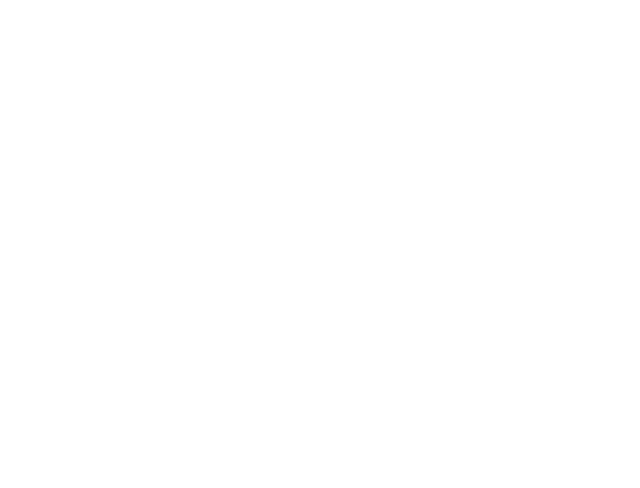
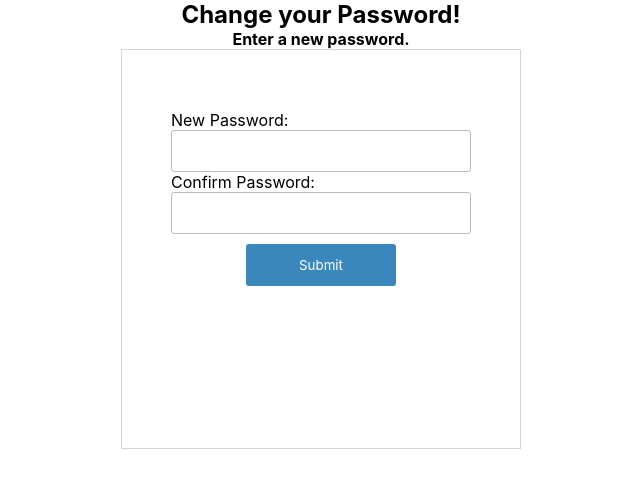
Before and after one commit to EchnoServe/tolo-pay, a React (Create React App) app in the folder tolopay/: page /reset-password/1/1 in a window 1280 px wide. Before the commit this address had no page. Shown: the top 488 px of the page, without its empty margins (319-959 px from the left). Built offline with nearby package versions, Linux system fonts and the light colour scheme.

Commit message:
password reset added

```diff
--- a/tolopay/src/App.js
+++ b/tolopay/src/App.js
@@ -15,6 +15,8 @@ import LoginSuccess from "./Components/login_components/LoginSuccess";
 import Signup from "./Pages/createAccount/CreateAccount";
 import BottomNavbar from "./Components/BottomNav/BottomNavbar";
 import IdleTimerContainer from "./Components/IdleTimer/IdleTimerContainer";
+import EmailReset from "./Pages/EmailReset";
+import ResetPasswordPages from "./Pages/ResetPasswordPages";
 function App() {
   const { user } = useContext(Context);
   const [file, setFile] = useState("");
@@ -45,6 +47,8 @@ function App() {
       <Route path="/signup" element={<Signup />} />
                 <Route path="/login" element={<Login />} />
                 <Route path="/login/success" element={<LoginSuccess />} />
+                <Route path="/password-reset" element={<EmailReset />} />
+                <Route path="/reset-password/:id/:token" element={<ResetPasswordPages />} />
                 <Route path="/"
                     element = {
                         user ?   <Layout title={title} file={file}>
--- /dev/null
+++ b/tolopay/src/Components/login_components/ForgotPassword.jsx
@@ -0,0 +1,61 @@
+import React, { useState } from 'react';
+import {useForm } from 'react-hook-form';
+import { FormStyle, Container, Button, Form, Loading } from '../commonStyles';
+import api from '../../api/api';
+
+
+export const ForgotPassword = props => {
+    const { handleSubmit, register, formState: { errors } } = useForm();
+    const [loading, setLoading] = useState(false);
+
+    const onSubmit = async values => {
+        setLoading(true);
+
+        console.log(values.email);
+
+
+        api.post('/users/forgot-password', {
+            email: values.email
+        }).then(response => {
+            props.sentStatus(response.data.message);
+            console.log(response.data);
+            setLoading(false);
+        }).catch(error => {
+            console.log(error)
+            setLoading(false);
+            props.sentStatus('error')
+        });
+
+    }
+
+  return (
+        <Container style={{flexDirection: 'column', justifyContent: 'flex-start'}}>
+        {
+        loading ?
+        <Loading >
+            <div className='loaderBar'></div>
+        </Loading>
+        : ''
+    }
+        <Form onSubmit={handleSubmit(onSubmit)} style={{marginTop: 120}}>
+            <label>
+                Your Account Email:
+                <FormStyle name='email' type='email'
+                {
+                    ...register("email", {
+                        required: "Required",
+                        pattern: {
+                            value: /^[A-Z0-9._%+-]+@[A-Z0-9.-]+\.[A-Z]{2,}$/i,
+                            message: "Invalid email"
+                        }
+                    })
+                }/>
+            </label>
+            <small style={{color: 'red'}}>{ errors.email && errors.email.message }</small>
+            <Button>Submit</Button>
+        </Form>
+        </Container>
+  )
+}
+
+export default ForgotPassword
--- /dev/null
+++ b/tolopay/src/Components/login_components/PasswordReset.jsx
@@ -0,0 +1,82 @@
+import React, { useState } from 'react';
+import { useNavigate } from 'react-router-dom';
+import { useForm } from 'react-hook-form';
+import { Container, FormStyle, Form, Button, Loading } from '../commonStyles';
+
+import api from '../../api/api';
+
+const PasswordReset = props => {
+    const navigate = useNavigate();
+    const [loading, setLoading] = useState(false);
+
+    const { handleSubmit, register, watch ,formState: { errors } } = useForm();
+    const onSubmit = values => {
+        setLoading(true);
+        api.post('/users/change-password',
+            {
+                id: props.id,
+                token: props.token,
+                password: values.password,
+                confirmPassword: values.confirmPassword
+            }
+        ).then(response => {
+            console.log(response);
+            setLoading(false);
+            navigate('/login');
+        }).catch(error => {
+            console.log(error)
+            setLoading(false);
+            props.onChange('error')
+        });
+        // console.log(values);
+    }
+
+  return (
+    <Container style={{flexDirection: 'column', justifyContent: 'flex-start'}}>
+    {
+        loading ?
+        <Loading >
+            <div className='loaderBar'></div>
+        </Loading>
+        : ''
+    }
+        <Form onSubmit={handleSubmit(onSubmit)} style={{marginTop: 60}}>
+            <label>
+                New Password:
+                <FormStyle name='password' type='password'
+                    {...register("password", { required: "password is required",
+                minLength: {
+                  value: 8,
+                  message: "minimum required length is 8",
+                },
+                maxLength: {
+                  value: 16,
+                  message: "maximum allowed length is 16 ",
+                }
+               })}
+                />
+            </label>
+            <small style={{color: 'red'}}>{ errors.password && errors.password.message }</small>
+            <label>
+                Confirm Password:
+                <FormStyle name='password' type='password'
+                    {
+                        ...register("confirmPassword", {
+                            required: true,
+                            validate: (val) => {
+                                if (watch("password") !== val){
+                                    return "Passwords don't match!"
+                                }
+                            }
+                        })
+                    }
+                />
+            </label>
+            <small style={{color: 'red'}}>{ errors.confirmPassword && errors.confirmPassword.message }</small>
+            <Button>Submit</Button>
+        </Form>
+    </Container>
+  )
+}
+
+export default PasswordReset
--- /dev/null
+++ b/tolopay/src/Pages/EmailReset.js
@@ -0,0 +1,50 @@
+import React, { useState } from 'react';
+import { CloseButton, Popup, PopupInner } from '../Components/commonStyles';
+import ForgotPassword from '../Components/login_components/ForgotPassword';
+
+export const ResetPasswordPages = () => {
+  const [ sent, sentStatus ] = useState('');
+  const form = <>
+        <h2>
+          Reset Your ToloPay Password!
+        </h2>
+        <h4 style={{marginBottom: 15}}>Enter your email and submit! we will send a reset link to your email.</h4>
+        <ForgotPassword sentStatus={sentStatus} />
+  </>
+
+  return (
+    <div style={{display: 'flex', justifyContent: 'center', height: '100vh', alignItems: 'center', flexDirection: 'column'}}>
+    {
+      sent === '' ?
+
+        form
+
+      : (
+      sent === 'success' ?
+      <>
+        <h1>We have sent a link to your email.</h1>
+        <h3>if you don't see the email then check your spam folder!</h3>
+      </>
+      : <>
+      {
+        sent === 'error' ?
+        <Popup onChange={sentStatus}>
+          <PopupInner>
+            <h2>
+              Couldn't find your account
+            </h2>
+            <p>Please recheck your inputs and try again!</p>
+            <CloseButton onClick={() => sentStatus('')} >Close</CloseButton>
+          </PopupInner>
+
+        </Popup> : ''
+      }
+        {form}
+      </> )
+    }
+    </div>
+  )
+
+}
+
+export default ResetPasswordPages
--- /dev/null
+++ b/tolopay/src/Pages/ResetPasswordPages.js
@@ -0,0 +1,37 @@
+import React, { useState } from 'react';
+import { useParams } from 'react-router-dom';
+import PasswordReset from '../Components/login_components/PasswordReset';
+import { CloseButton, Popup, PopupInner } from '../Components/commonStyles';
+
+export const ResetPasswordPages = () => {
+
+  const { id, token } = useParams();
+  const [error, errorState] = useState('');
+
+
+  return (
+    <div style={{display: 'flex', justifyContent: 'center', alignItems: 'center', flexDirection: 'column'}}>
+    {
+        error === 'error' ?
+        <Popup onChange={errorState}>
+          <PopupInner>
+            <h2>
+              {error}
+            </h2>
+            <p>Please recheck your inputs and try again!</p>
+            <CloseButton onClick={() => errorState('')} >Close</CloseButton>
+          </PopupInner>
+
+        </Popup> : ''
+      }
+        <h2>
+            Change your Password!
+        </h2>
+        <h4>Enter a new password.</h4>
+        <PasswordReset id={id} token={token} onChange={errorState}/>
+    </div>
+  )
+
+}
+
+export default ResetPasswordPages
```
